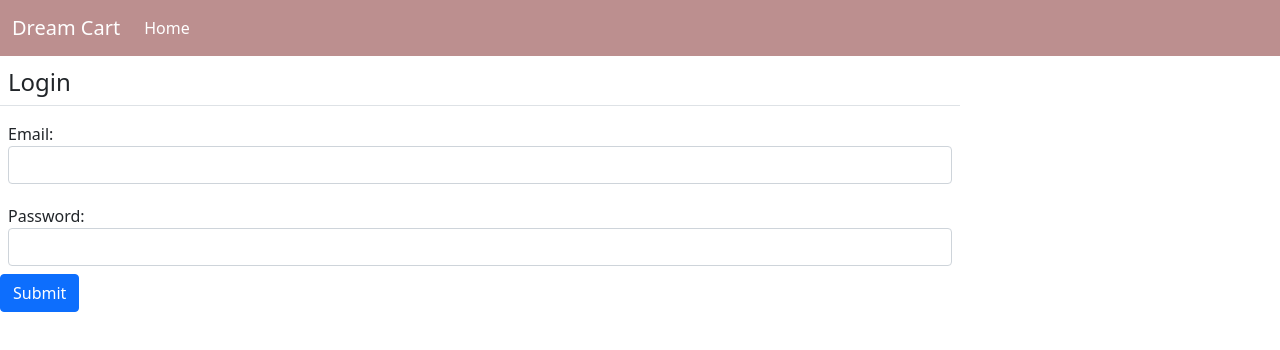
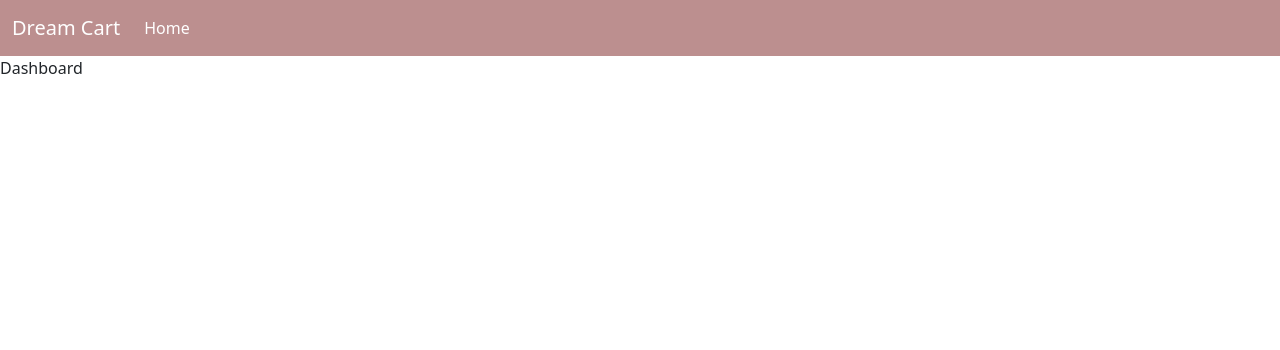
Before and after one commit to HarshJainGitHub/e-commerce, a React (Create React App) app: page /dashboard in a window 1280 px wide. Shown: the top 350 px of the page. Built offline with nearby package versions, Linux system fonts and the light colour scheme.

Commit message:
routing enabled

```diff
--- a/package.json
+++ b/package.json
@@ -13,6 +13,8 @@
     "popper.js": "^1.16.1",
     "react": "^17.0.2",
     "react-dom": "^17.0.2",
+    "react-router": "^6.2.2",
+    "react-router-dom": "^6.2.2",
     "react-scripts": "5.0.0",
     "web-vitals": "^2.1.4"
   },
--- a/src/App.jsx
+++ b/src/App.jsx
@@ -4,19 +4,25 @@ import 'popper.js/dist/umd/popper';
 import 'bootstrap/dist/js/bootstrap';
 import 'bootstrap/dist/css/bootstrap.css';
 import NavBar from "./NavBar";
-// import CustomersList from './CustomersList';
-// import ShoppingCart from './ShoppingCart';
+import CustomersList from './CustomersList';
+import ShoppingCart from './ShoppingCart';
 import Login from './Login';
-
+import Dashboard from './Dashboard';
+import { BrowserRouter, Routes, Route, } from "react-router-dom";
+import NoMatchPage from './NoMatchPage';
 export default class App extends Component {
   render() {
     return (
-      <div>
+      <BrowserRouter>
         <NavBar />
-        {/* <CustomersList /> */}
-        {/* <ShoppingCart /> */}
-        <Login />
-      </div>
+        <Routes>
+          <Route path="/" exact element={ <Login /> } />
+          <Route path="/cart" exact element={ <ShoppingCart /> } />
+          <Route path="/customers" exact element={ <CustomersList /> } />
+          <Route path="/dashboard" exact element={ <Dashboard /> } />
+          <Route path="*" element={ <NoMatchPage /> } />
+        </Routes>
+      </BrowserRouter>
     )
   }
 }
--- /dev/null
+++ b/src/Dashboard.jsx
@@ -0,0 +1,9 @@
+import React, { Component } from 'react'
+
+export default class Dashboard extends Component {
+  render() {
+    return (
+      <div>Dashboard</div>
+    )
+  }
+}
--- /dev/null
+++ b/src/NoMatchPage.jsx
@@ -0,0 +1,11 @@
+import React, { Component } from 'react'
+
+export default class NoMatchPage extends Component {
+  render() {
+    return (
+      <div>
+        <h2> NoMatchPage </h2>
+      </div>
+    )
+  }
+}
```
Also changed, not shown: 1 other file (tests, documents, lock files or other folders).
